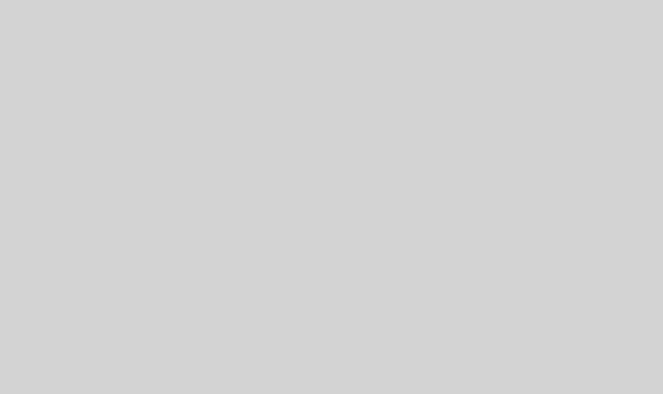
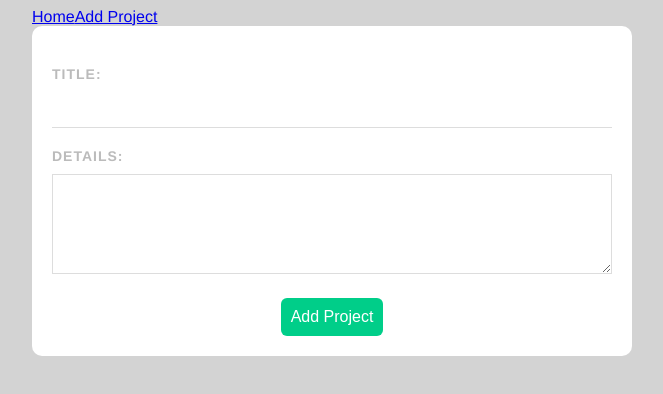
Before and after one commit to MajorChe/vue-project-list, a Vue app: page /add in a window 1280 px wide. Before the commit this address had no page. Shown: the top 394 px of the page, without its empty margins (308-971 px from the left). Built offline with nearby package versions, Linux system fonts and the light colour scheme.

Commit message:
add project view added

```diff
--- a/data/db.json
+++ b/data/db.json
@@ -4,7 +4,7 @@
       "id": 1,
       "title": "Create new homepage banner",
       "details": "Lorem ipsum",
-      "complete": true
+      "complete": false
     },
     {
       "id": 2,
--- a/src/App.vue
+++ b/src/App.vue
@@ -1,5 +1,9 @@
 <template>
-  <router-view/>
+  <nav>
+    <router-link :to="{ name: 'Home' }">Home</router-link>
+    <router-link :to="{ name: 'AddProject' }">Add Project</router-link>
+  </nav>
+  <router-view />
 </template>
 
 <style>
@@ -14,5 +18,4 @@ body {
   margin: 0 auto;
   color: #2c3e50;
 }
-
 </style>
--- a/src/components/SingleProject.vue
+++ b/src/components/SingleProject.vue
@@ -5,7 +5,7 @@
       <div class="icons">
         <span class="material-icons" @click="deleteProject">delete</span>
         <span class="material-icons">edit</span>
-        <span class="material-icons" @click="completeProject">done</span>
+        <span class="material-icons tick" @click="completeProject">done</span>
       </div>
     </div>
     <div class="details" v-if="showDetails">
@@ -73,4 +73,7 @@ h3 {
 .project.complete {
   border-left: 4px solid #00ce89;
 }
+.project.complete .tick {
+  color: #00ce89;
+}
 </style>
--- a/src/router/index.js
+++ b/src/router/index.js
@@ -1,11 +1,17 @@
 import { createRouter, createWebHistory } from 'vue-router'
 import Home from '../views/Home.vue'
+import AddProject from '../views/AddProject.vue'
 
 const routes = [
   {
     path: '/',
-    name: 'home',
+    name: 'Home',
     component: Home
+  },
+  {
+    path: '/add',
+    name: 'AddProject',
+    component: AddProject
   }
 ]
 
--- a/src/views/AddProject.vue
+++ b/src/views/AddProject.vue
@@ -1,13 +1,66 @@
 <template>
-
+  <form @submit.prevent="handleSubmit">
+    <label>Title:</label>
+    <input type="text" v-model="title" required />
+    <label>Details:</label>
+    <textarea v-model="details" required></textarea>
+    <button>Add Project</button>
+  </form>
 </template>
 
 <script>
 export default {
-
-}
+  data() {
+    return {
+      title: "",
+      details: "",
+    };
+  },
+  methods: {
+    handleSubmit() {
+      console.log(this.title, this.details);
+    },
+  },
+};
 </script>
 
 <style>
-
+form {
+  background: white;
+  padding: 20px;
+  border-radius: 10px;
+}
+label {
+  display: block;
+  color: #bbb;
+  text-transform: uppercase;
+  font-size: 14px;
+  font-weight: bold;
+  letter-spacing: 1px;
+  margin: 20px 0 10px 0;
+}
+input {
+  padding: 10px;
+  border: 0;
+  border-bottom: 1px solid #ddd;
+  width: 100%;
+  box-sizing: border-box;
+}
+textarea {
+  border: 1px solid #ddd;
+  padding: 10px;
+  width: 100%;
+  box-sizing: border-box;
+  height: 100px;
+}
+form button {
+  display: block;
+  margin: 20px auto 0;
+  background: #00ce89;
+  color: white;
+  padding: 10px;
+  border: 0;
+  border-radius: 6px;
+  font-size: 16px;
+}
 </style>
```
